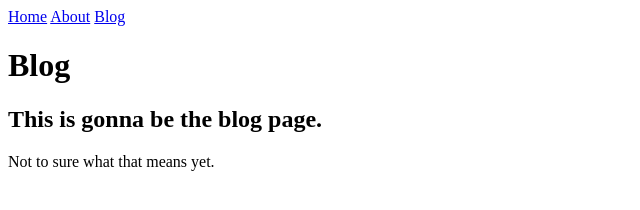
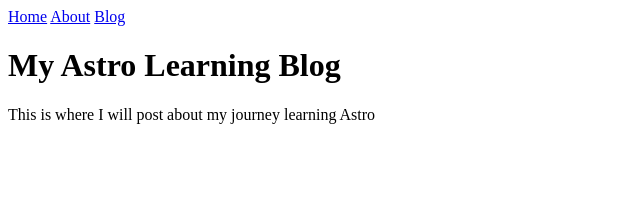
Before and after one commit to DarthPackman/COMP4910, an Astro site: page /blog in a window 1280 px wide. Shown: the whole page, without its empty margins (0-640 px from the left). Built offline with nearby package versions, Linux system fonts and the light colour scheme; Astro itself is replaced by a stand-in of ours.

Commit message:
blog update

```diff
--- a/src/pages/blog.astro
+++ b/src/pages/blog.astro
@@ -14,8 +14,7 @@
         <a href="/">Home</a>
         <a href="/about/">About</a>
         <a href="/blog/">Blog</a>
-		<h1>Blog</h1>
-        <h2>This is gonna be the blog page.</h2>
-        <p>Not to sure what that means yet.</p>
+		<h1>My Astro Learning Blog</h1>
+        <p>This is where I will post about my journey learning Astro</p>
 	</body>
 </html>
```
